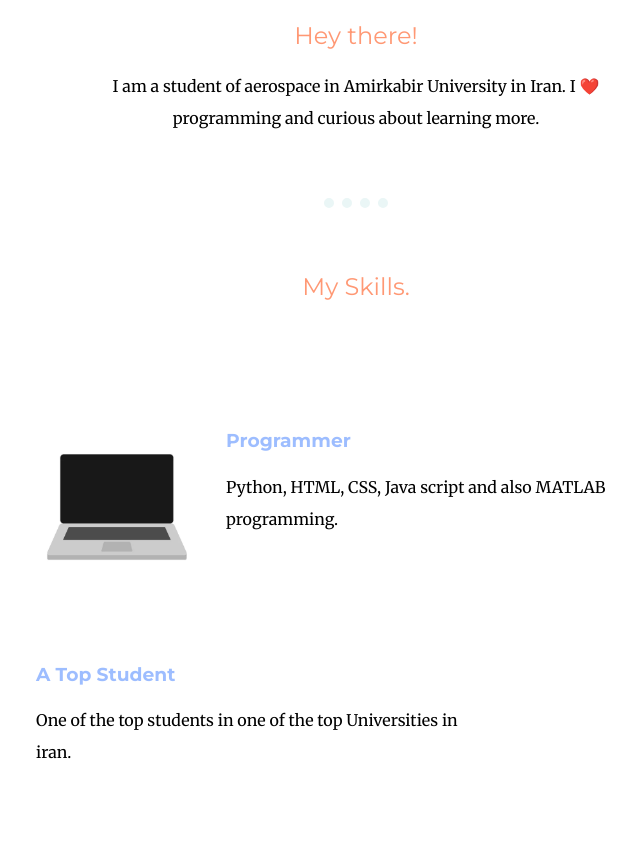
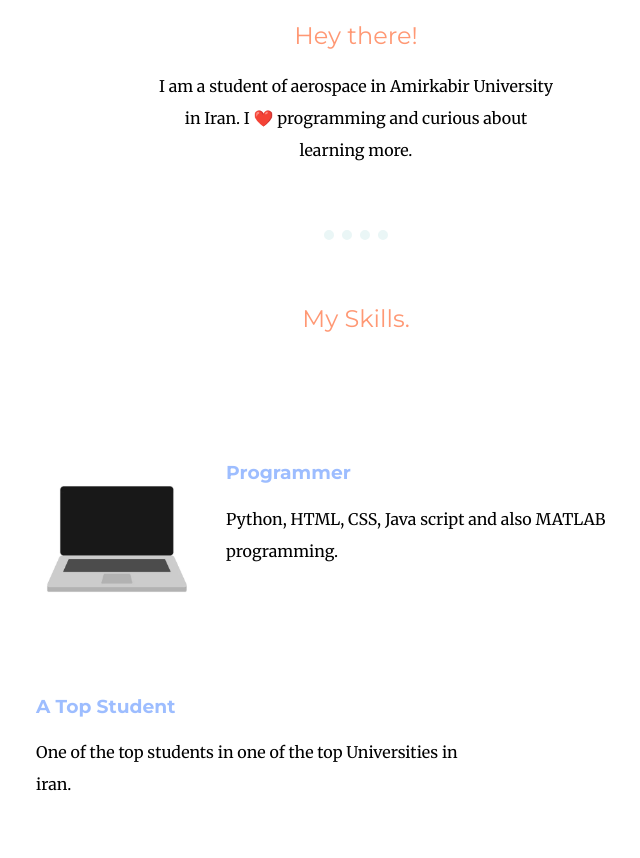
Before and after one commit to BehradAdl/cv, a plain HTML site: page index.html in a window 1280 px wide. Shown: the part 1194-2052 px from the top of the page, without its empty margins (284-924 px from the left). Drawn offline with Linux system fonts and the light colour scheme.

Commit message:
Update styles.css

```diff
--- a/css/styles.css
+++ b/css/styles.css
@@ -45,7 +45,7 @@ p {
 
 #intro {
   margin: 0px auto;
-  width: 40%;
+  width: 31%;
 }
 
 #ms {
```
